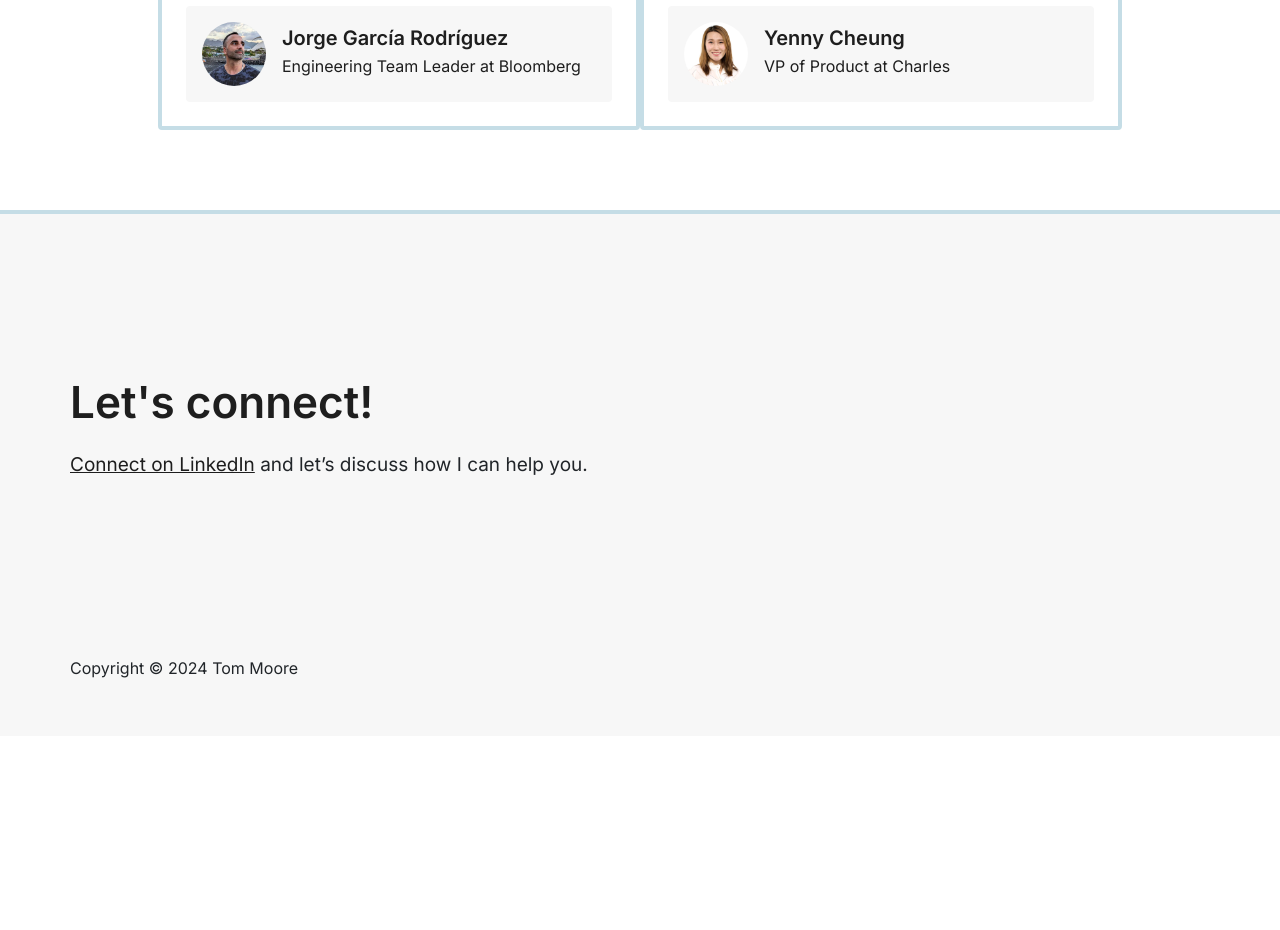
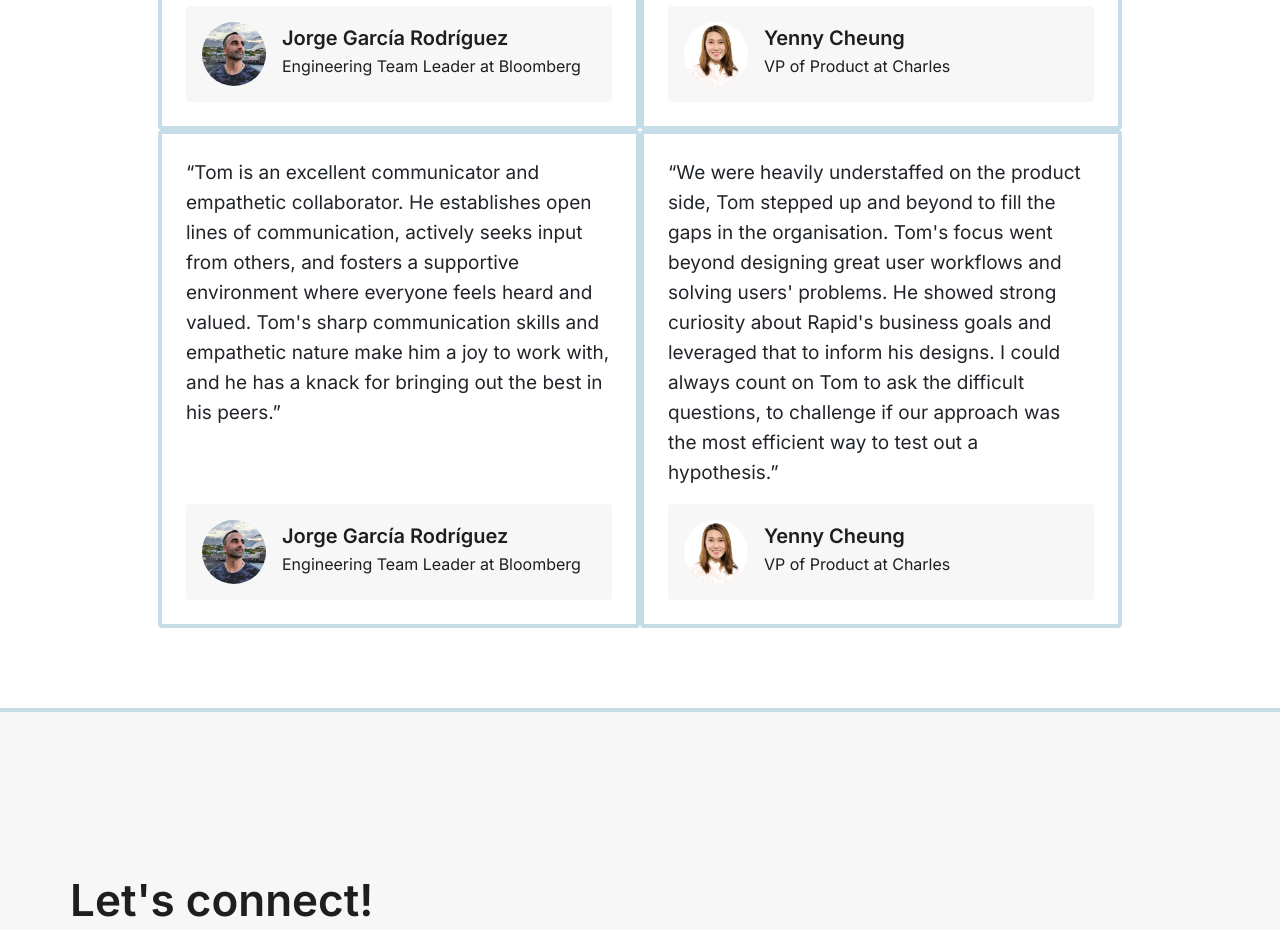
Before and after one commit to ummthomas/tommoore.co.uk, a plain HTML site: page about.html in a window 1280 px wide. Shown: the part 2320-3250 px from the top of the page. Before the commit the page ends 3056 px from the top, so only its background shows below. Drawn offline with nearby package versions, Linux system fonts and the light colour scheme.

```diff
--- a/about.html
+++ b/about.html
@@ -101,6 +101,44 @@
       </div>
     </div>
 
+    <!-- Testimonial -->
+    <div class="container testimonial-container">
+      <div class="row">
+        <div class="col-md-6 testimonial-card">
+          <p class="body">
+            “Tom is an excellent communicator and empathetic collaborator. He establishes open lines of communication, actively seeks input from others, and fosters a supportive environment where everyone feels heard and valued. Tom's sharp communication skills and empathetic nature make him a joy to work with, and he has a knack for bringing out the best in his peers.”
+          </p>
+          <a href="#" class="user-container">
+            <img src="resources/images/about/jorge.jpeg" class=""></img>
+            <div class="user-text">
+              <h4>
+                Jorge García Rodríguez
+              </h4>
+              <h4 class="caption">
+                Engineering Team Leader at Bloomberg
+              </h4>
+            </div>
+          </a>
+        </div>
+        <div class="col-md-6 testimonial-card">
+          <p class="body">
+            “We were heavily understaffed on the product side, Tom stepped up and beyond to fill the gaps in the organisation. Tom's focus went beyond designing great user workflows and solving users' problems. He showed strong curiosity about Rapid's business goals and leveraged that to inform his designs. I could always count on Tom to ask the difficult questions, to challenge if our approach was the most efficient way to test out a hypothesis.”
+          </p>
+          <a href="#" class="user-container">
+            <img src="resources/images/about/yenny.jpeg" class=""></img>
+            <div class="user-text">
+              <h4>
+                Yenny Cheung
+              </h4>
+              <h4 class="caption">
+                VP of Product at Charles
+              </h4>
+            </div>
+          </a>
+        </div>
+      </div>
+    </div>
+
     <!-- Footer -->
     <div class="footer">
       <div class="container">
```
Also changed, not shown: 3 other files.
